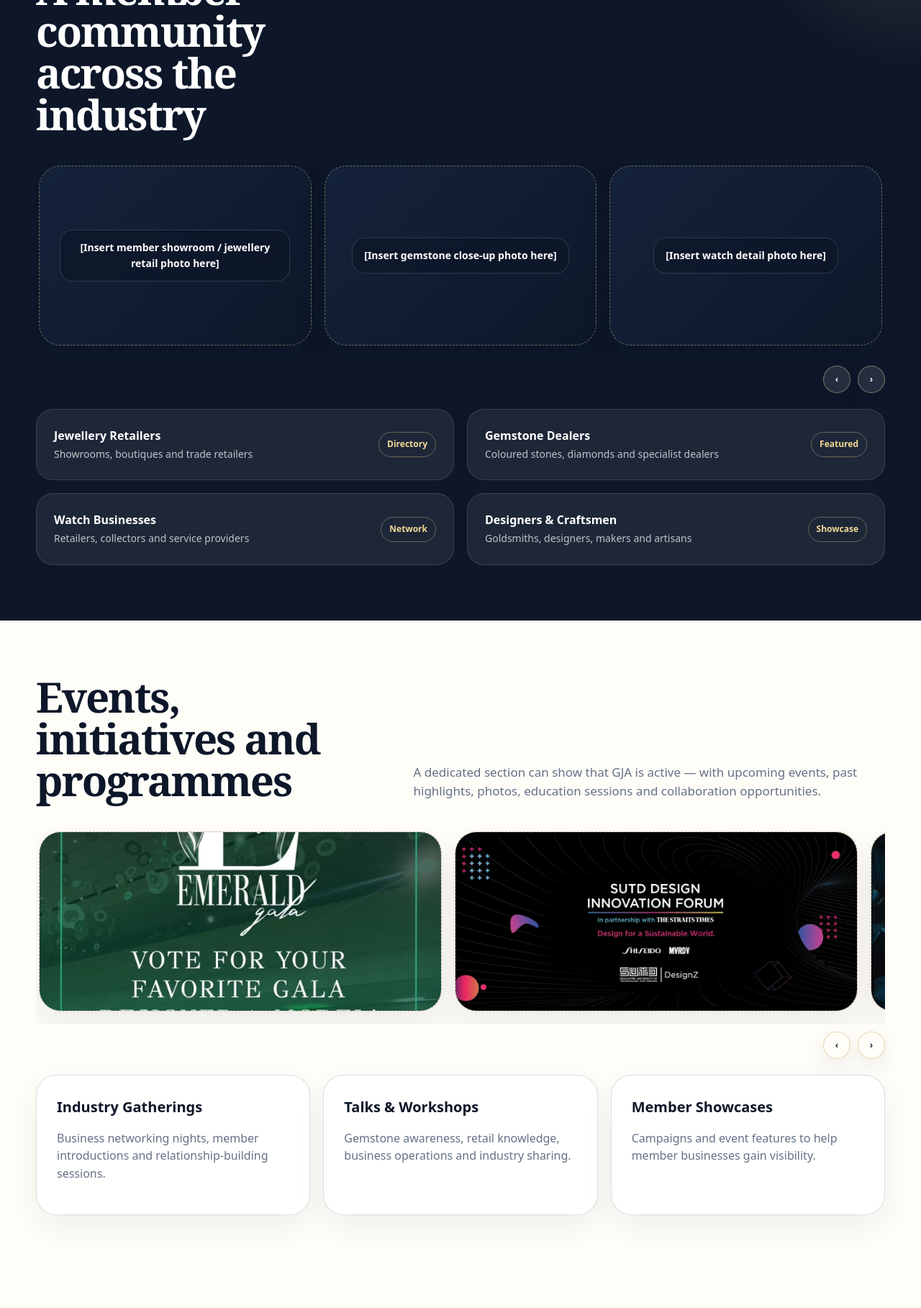
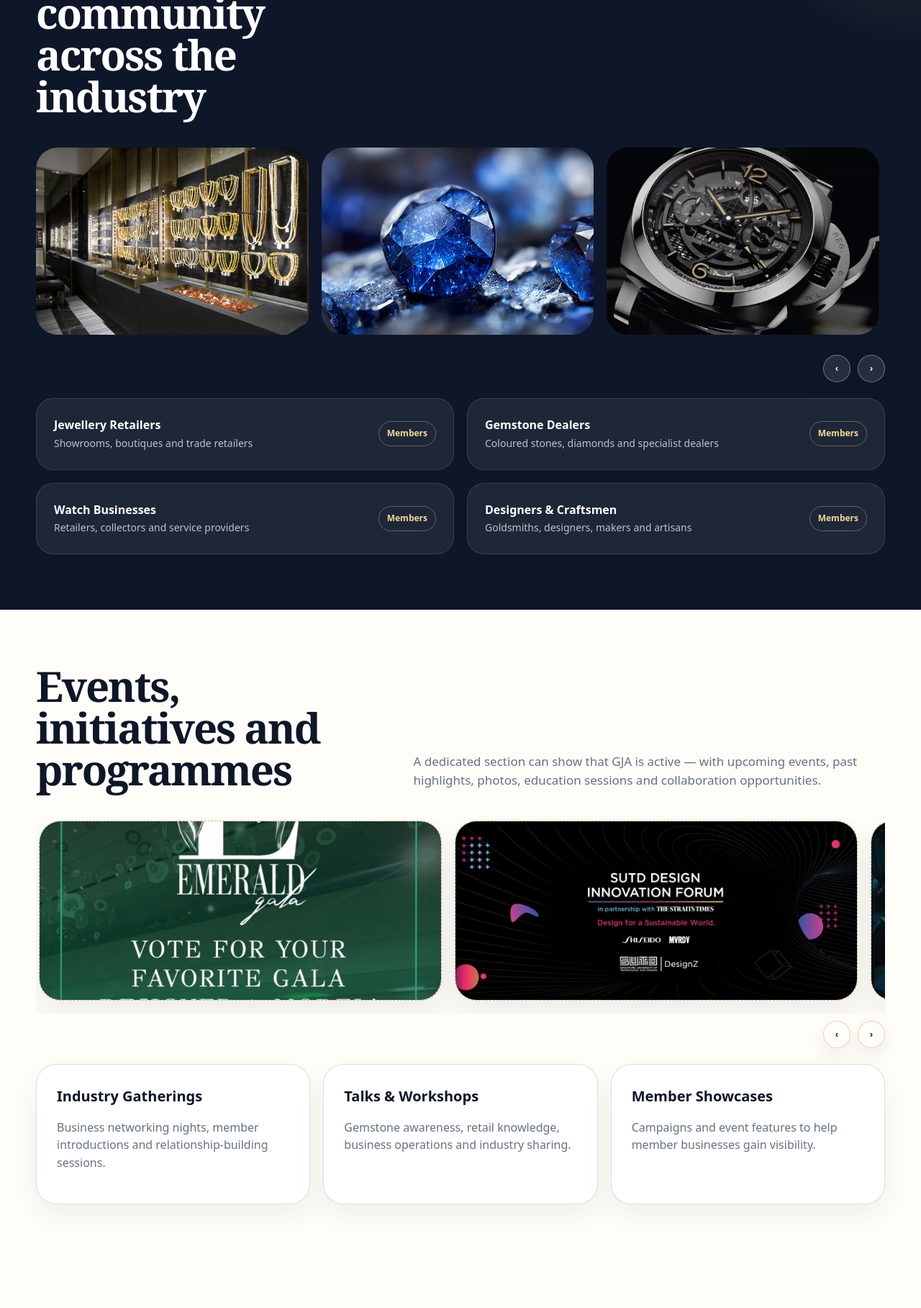
Before and after one commit to shahzaib-raza/gja_project, a Django app: page / in a window 1280 px wide. Shown: the part 3040-4857 px from the top of the page at 72% size. Run offline with Django 5.2, Linux system fonts and the light colour scheme; data comes from the database, SQL or seed files in the repository; both versions use the stored data as it was after the commit.

Commit message:
major_upgrade

```diff
--- a/gja/models.py
+++ b/gja/models.py
@@ -25,9 +25,20 @@ class Member(models.Model):
 
 class Event(models.Model):
 
+    CATEGORY_CHOICES = [
+        ('gatherings', 'Gatherings'),
+        ('workshops', 'Workshops'),
+        ('showcases', 'Showcases'),
+    ]
+
     title = models.CharField(max_length=255)
 
     slug = models.SlugField(unique=True)
+
+    category = models.CharField(
+        max_length=20,
+        choices=CATEGORY_CHOICES
+    )
 
     short_description = models.TextField()
 
@@ -54,3 +65,30 @@ class Event(models.Model):
 
     def __str__(self):
         return self.title
+
+
+class HomeImage(models.Model):
+
+    CATEGORY_CHOICES = [
+        ('hero', 'Hero'),
+        ('about', 'About'),
+        ('member', 'Member'),
+        ('leadership', 'Leadership'),
+    ]
+
+    image = models.ImageField(
+        upload_to='home/'
+    )
+
+    category = models.CharField(
+        max_length=20,
+        choices=CATEGORY_CHOICES
+    )
+
+    title = models.CharField(
+        max_length=100,
+        blank=True
+    )
+
+    def __str__(self):
+        return f"{self.category} - {self.image.name}"
--- a/gja/views.py
+++ b/gja/views.py
@@ -1,7 +1,7 @@
 from django.shortcuts import render
 from django.shortcuts import get_object_or_404
 from django.http import Http404
-from .models import Member, Event
+from .models import Member, Event, HomeImage
 
 # Create your views here.
 def members_by_category(request, slug):
@@ -41,15 +41,56 @@ def event_detail(request, slug):
     )
 
 
+def events_by_category(request, slug):
+
+    if slug not in dict(Event.CATEGORY_CHOICES):
+        raise Http404()
+
+    events = Event.objects.filter(
+        category=slug
+    )
+
+    return render(
+        request,
+        'events/events_list.html',
+        {
+            'events': events,
+            'category': dict(
+                Event.CATEGORY_CHOICES
+            )[slug]
+        }
+    )
+
+
 def home(request):
 
     categories = Member.CATEGORY_CHOICES
 
     events = Event.objects.all()
 
+    hero_image = HomeImage.objects.filter(
+        category='hero'
+    ).first()
+
+    about_image = HomeImage.objects.filter(
+        category='about'
+    ).first()
+
+    member_images = HomeImage.objects.filter(
+        category='member'
+    )
+
+    leadership_image = HomeImage.objects.filter(
+        category='leadership'
+    ).first()
+
     context = {
         'categories': categories,
         'events': events,
+        'hero_image': hero_image,
+        'about_image': about_image,
+        'member_images': member_images,
+        'leadership_image': leadership_image,
     }
 
     return render(
--- a/gja_project/urls.py
+++ b/gja_project/urls.py
@@ -31,6 +31,12 @@ urlpatterns = [
     ),
 
     path(
+        'events/category/<slug:slug>/',
+        views.events_by_category,
+        name='events-category'
+    ),
+
+    path(
         'events/<slug:slug>/',
         views.event_detail,
         name='event-detail'
--- a/static/css/home.css
+++ b/static/css/home.css
@@ -166,23 +166,21 @@
     display:grid;
     grid-template-columns:1.15fr .85fr;
     gap:18px;
-    align-items:stretch
+    align-items:stretch;
+    grid-auto-rows: 280px;
 }
  .placeholder-grid.three{
     grid-template-columns:repeat(3,1fr)
 }
  .photo-placeholder{
-    min-height:250px;
-    border-radius:30px;
-    border:1px dashed rgba(122,97,39,.45);
-    background:radial-gradient(circle at 72% 24%,rgba(200,164,93,.22),transparent 32%),linear-gradient(135deg,#fffaf0,#eadfc9);
-    display:grid;
-    place-items:center;
-    padding:24px;
-    text-align:center;
-    box-shadow:0 20px 50px rgba(13,23,41,.08);
-    position:relative;
-    overflow:hidden
+    min-height: 250px;
+    border-radius: 30px;
+    border: 1px dashed rgba(122,97,39,.45);
+    background: radial-gradient(circle at 72% 24%,rgba(200,164,93,.22),transparent 32%),
+                linear-gradient(135deg,#fffaf0,#eadfc9);
+    box-shadow: 0 20px 50px rgba(13,23,41,.08);
+    position: relative;
+    overflow: hidden;
 }
  .photo-placeholder.dark{
     background:linear-gradient(135deg,#14223a,#0d1729);
@@ -212,9 +210,25 @@
     border-color:rgba(255,255,255,.14);
     color:#fff
 }
- .carousel-wrap{
+
+.photo-placeholder img {
+    width: 100%;
+    height: 100%;
+    object-fit: cover;
+    display: block;
+}
+
+.carousel-wrap{
     position:relative;
     margin-bottom:22px
+}
+.carousel-item {
+    flex: 0 0 calc((100% - 36px)/3);
+    height: 260px;
+    border-radius: 30px;
+    overflow: hidden;
+    scroll-snap-align: start;
+    position: relative;
 }
 .carousel{
     display:flex;
@@ -240,6 +254,12 @@
     flex:0 0 calc((100% - 36px)/3);
     scroll-snap-align:start;
     margin:0
+}
+.carousel-item img{
+    width: 100%;
+    height: 100%;
+    object-fit: cover;
+    display: block;
 }
 .carousel.two .photo-placeholder{
     flex-basis:calc((100% - 18px)/2)
--- a/templates/home.html
+++ b/templates/home.html
@@ -7,7 +7,7 @@
 
 {% block content %}
   <section class="hero" id="top">
-    <div class="hero-bg"><img src="{% static 'images/hero_banner_bg.png' %}" alt="Premium gemstone and jewellery hero visual"></div>
+    <div class="hero-bg"><img src="{{ hero_image.image.url }}" alt="Premium gemstone and jewellery hero visual"></div>
     <div class="hero-inner">
       <div>
         <div class="eyebrow">Gemstones • Jewellery • Watches</div>
@@ -25,9 +25,18 @@
 
   <section id="about">
     <div class="container">
-      <div class="section-head"><h2 class="serif">A shared platform for the trade community</h2><p>GJA exists to support and strengthen the gems, jewellery and watch industry by creating visibility, connection and collaboration opportunities for businesses.</p></div>
+      <div class="section-head">
+        <h2 class="serif">A shared platform for the trade community</h2>
+        <p>GJA exists to support and strengthen the gems, jewellery and watch industry by creating visibility, connection and collaboration opportunities for businesses.</p>
+      </div>
       <div class="placeholder-grid">
-        <div class="photo-placeholder"><span>[Insert event networking photo here]</span></div>
+        <div class="photo-placeholder">
+          {% if about_image %}
+              <img src="{{ about_image.image.url }}" alt="About GJA">
+          {% else %}
+              <span>[Insert event networking photo here]</span>
+          {% endif %}
+        </div>
         <div class="card"><div class="num">01</div><h3>About GJA</h3><p>Established in Singapore in 2026, GJA is a member-led association for the gems, jewellery and watch trade. We bring together industry professionals through networking, education, business exposure and shared initiatives that support long-term trade growth.</p></div>
       </div>
     </div>
@@ -70,9 +79,21 @@
       <div class="section-head"><h2 class="serif">A member community across the industry</h2><p></p></div>
       <div class="carousel-wrap">
         <div class="carousel" id="member-carousel" aria-label="Member community image carousel">
-          <div class="photo-placeholder dark"><span>[Insert member showroom / jewellery retail photo here]</span></div>
-          <div class="photo-placeholder dark"><span>[Insert gemstone close-up photo here]</span></div>
-          <div class="photo-placeholder dark"><span>[Insert watch detail photo here]</span></div>
+          {% for image in member_images %}
+              <div class="carousel-item">
+                  <img src="{{ image.image.url }}" alt="Member Image">
+              </div>
+          {% empty %}
+              <div class="photo-placeholder dark">
+                  <span>[Insert member showroom / jewellery retail photo here]</span>
+              </div>
+              <div class="photo-placeholder dark">
+                  <span>[Insert gemstone close-up photo here]</span>
+              </div>
+              <div class="photo-placeholder dark">
+                  <span>[Insert watch detail photo here]</span>
+              </div>
+          {% endfor %}
         </div>
         <div class="carousel-controls"><button class="carousel-btn" type="button" data-carousel="member-carousel" data-dir="-1">‹</button><button class="carousel-btn" type="button" data-carousel="member-carousel" data-dir="1">›</button></div>
       </div>
@@ -83,7 +104,7 @@
             <br>
             <span>Showrooms, boutiques and trade retailers</span>
           </div>
-          <div class="pill">Directory</div>
+          <div class="pill">Members</div>
         </a>
         <a href="{% url 'members-category' 'gem' %}" class="member-tile">
           <div>
@@ -91,7 +112,7 @@
             <br>
             <span>Coloured stones, diamonds and specialist dealers</span>
           </div>
-          <div class="pill">Featured</div>
+          <div class="pill">Members</div>
         </a>
         <a href="{% url 'members-category' 'watch' %}" class="member-tile">
           <div>
@@ -99,7 +120,7 @@
             <br>
             <span>Retailers, collectors and service providers</span>
           </div>
-          <div class="pill">Network</div>
+          <div class="pill">Members</div>
         </a>
         <a href="{% url 'members-category' 'design' %}" class="member-tile">
           <div>
@@ -107,7 +128,7 @@
             <br>
             <span>Goldsmiths, designers, makers and artisans</span>
           </div>
-          <div class="pill">Showcase</div>
+          <div class="pill">Members</div>
         </a>
       </div>
     </div>
@@ -129,12 +150,30 @@
           </a>
           {% endfor %}
         </div>
-        <div class="carousel-controls"><button class="carousel-btn" type="button" data-carousel="events-carousel" data-dir="-1">‹</button><button class="carousel-btn" type="button" data-carousel="events-carousel" data-dir="1">›</button></div>
+        <div class="carousel-controls">
+          <button class="carousel-btn" type="button" data-carousel="events-carousel" data-dir="-1">‹</button>
+          <button class="carousel-btn" type="button" data-carousel="events-carousel" data-dir="1">›</button>
+        </div>
       </div>
       <div class="cards" style="margin-top:22px">
-        <article class="card"><h3>Industry Gatherings</h3><p>Business networking nights, member introductions and relationship-building sessions.</p></article>
-        <article class="card"><h3>Talks & Workshops</h3><p>Gemstone awareness, retail knowledge, business operations and industry sharing.</p></article>
-        <article class="card"><h3>Member Showcases</h3><p>Campaigns and event features to help member businesses gain visibility.</p></article>
+        <a href="{% url 'events-category' 'gatherings' %}" class="card">
+          <article>
+            <h3>Industry Gatherings</h3>
+            <p>Business networking nights, member introductions and relationship-building sessions.</p>
+          </article>
+        </a>
+        <a href="{% url 'events-category' 'workshops' %}" class="card">
+          <article>
+            <h3>Talks & Workshops</h3>
+            <p>Gemstone awareness, retail knowledge, business operations and industry sharing.</p>
+          </article>
+        </a>
+        <a href="{% url 'events-category' 'showcases' %}" class="card">
+          <article>
+            <h3>Member Showcases</h3>
+            <p>Campaigns and event features to help member businesses gain visibility.</p>
+          </article>
+        </a>
       </div>
     </div>
   </section>
@@ -144,7 +183,13 @@
       <div class="section-head"><h2 class="serif">Committee &amp; Leadership</h2><p>Meet the committee guiding GJA’s direction, initiatives and member engagement across the gems, jewellery and watch trade.</p></div>
       <div class="placeholder-grid">
         <div class="card"><h3>Committee &amp; Leadership</h3><p>Meet the committee guiding GJA’s direction, initiatives and member engagement across the gems, jewellery and watch trade.</p></div>
-        <div class="photo-placeholder"><span>[Insert committee or leadership group photo here]</span></div>
+        <div class="photo-placeholder">
+          {% if leadership_image %}
+              <img src="{{ leadership_image.image.url }}" alt="Leadership">
+          {% else %}
+              <span>[Insert committee or leadership group photo here]</span>
+          {% endif %}
+        </div>
       </div>
     </div>
   </section>
```
Also changed, not shown: gja/admin.py (+8 -1 lines), static/css/members.css (+42 -0 lines), templates/events/events_list.html (added, +76 -0 lines), db.sqlite3, gja/migrations/0002_event_category.py (added), gja/migrations/0003_homeimage.py (added), gja/migrations/0004_alter_homeimage_category.py (added), media/home/design_member.jpg (added), media/home/event_networking.jpg (added), media/home/gemstone_member.webp (added), media/home/hero_banner_bg.png (added), media/home/jewellery_retail_member.webp (added), media/home/leadership_group.jpg (added), media/home/watch_detail_member.jpg (added).
